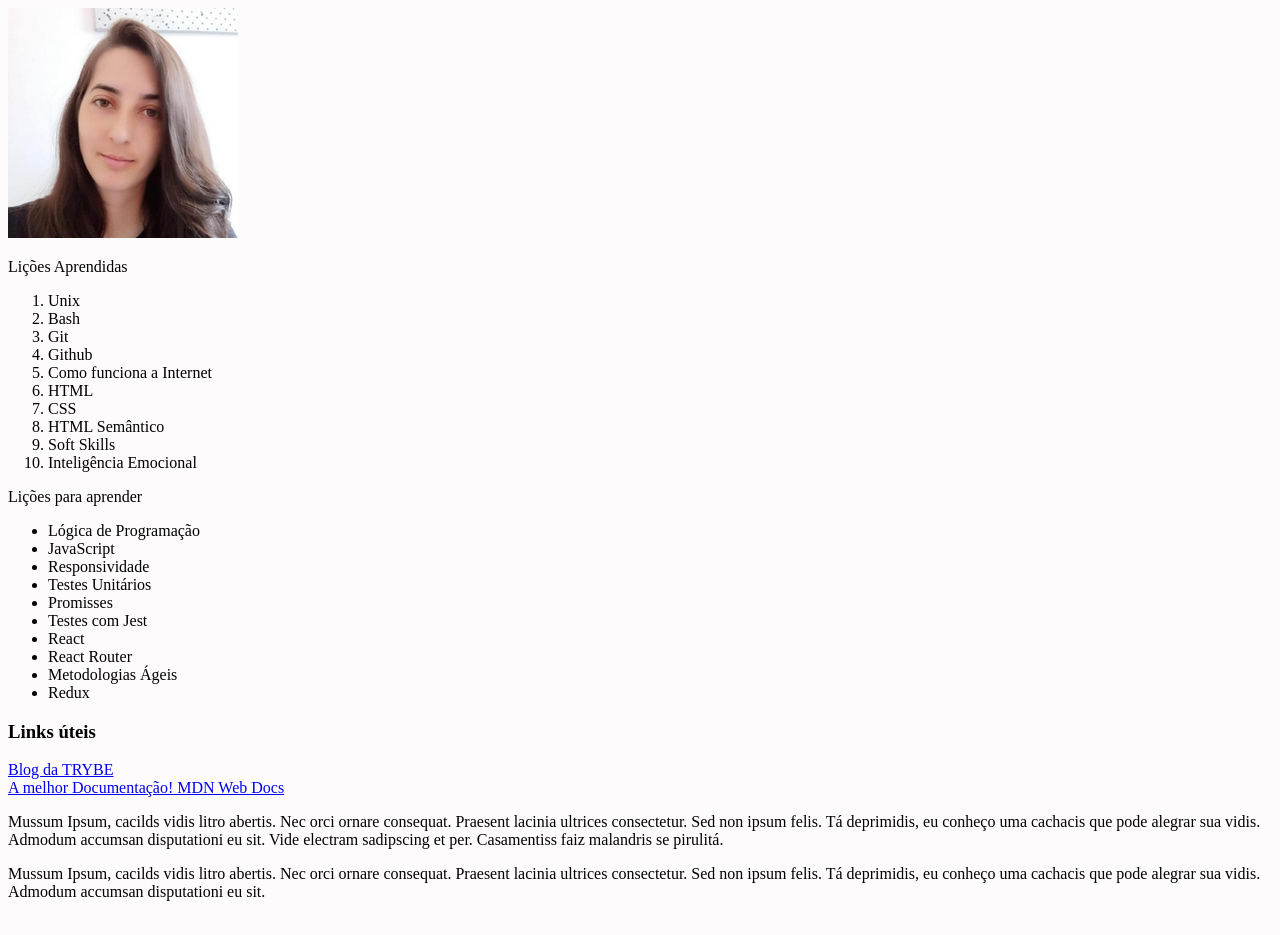
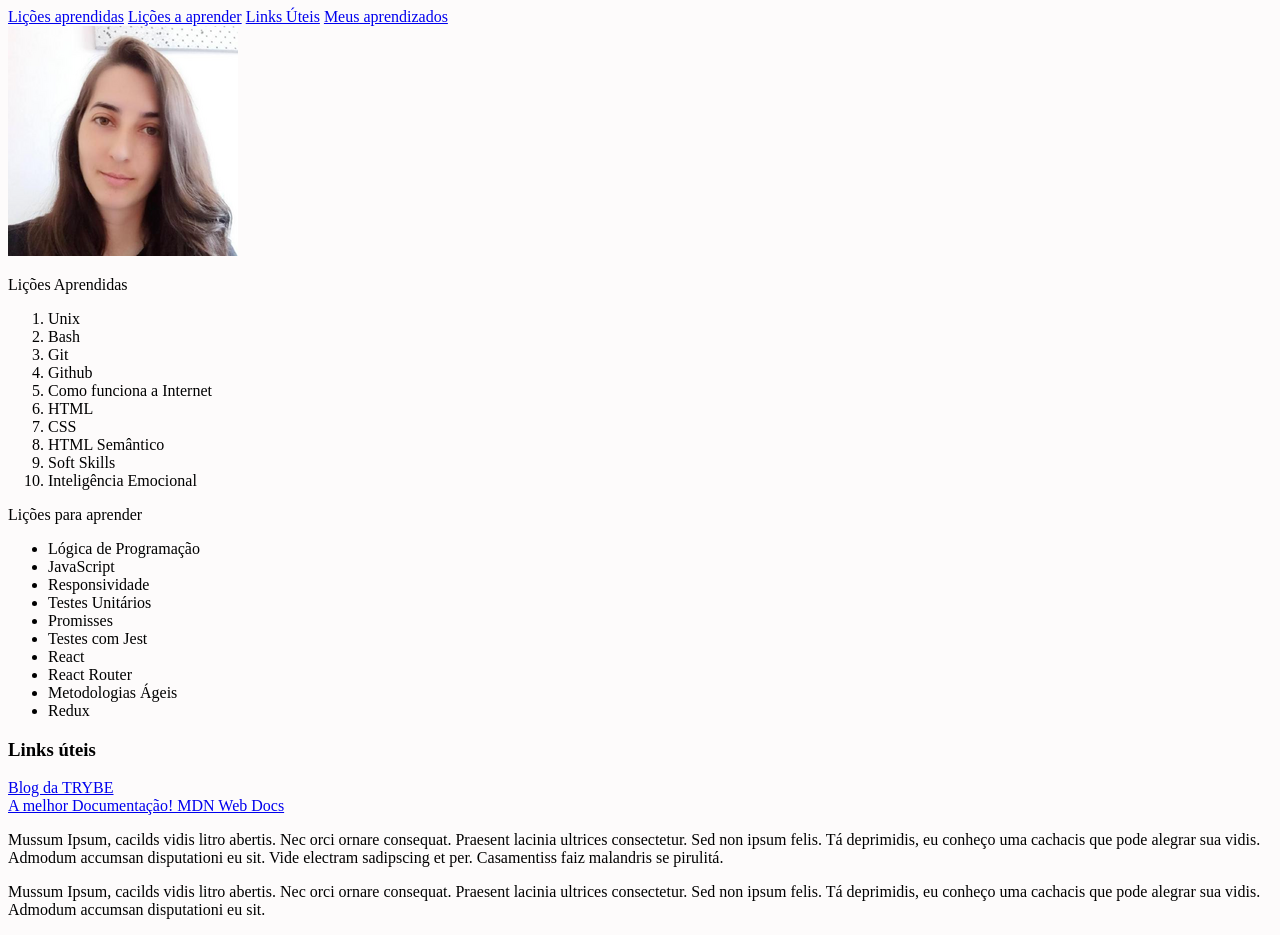
Before and after one commit to uetiari/trybe-lesson-learned, a website: page index.html in a window 1280 px wide. Drawn offline with Linux system fonts and the light colour scheme.

Commit message:
Requisito #10

```diff
--- a/index.html
+++ b/index.html
@@ -11,6 +11,13 @@
     <header id="cabecalho">
         <h1 id="titulo"></h1>
     </header>
+    <nav>
+        <a href="#licoes_aprendidas">Lições aprendidas</a>
+        <a href="#licoes_a_aprender">Lições a aprender</a>
+        <a href="#link_uteis">Links Úteis</a>
+        <a href="#aprendizados">Meus aprendizados</a>
+    </nav>
+
     <img id="minha_foto" src="perfil_ariane.png" alt="Foto de perfil de Ariane">
     <main>
         <p>Lições Aprendidas</p>
@@ -39,12 +46,12 @@
             <li>Metodologias Ágeis</li>
             <li>Redux</li>
         </ul>
-        <section class="link_uteis">
+        <section id="link_uteis">
             <h3>Links úteis</h3>
             <a href="https://blog.betrybe.com/" target="_blank">Blog da TRYBE</a> <br>
             <a href="https://developer.mozilla.org/pt-BR/" target="_blank">A melhor Documentação! MDN Web Docs</a> <br>
         </section>
-        <article>
+        <article id="aprendizado">
             <p>
                 Mussum Ipsum, cacilds vidis litro abertis. Nec orci ornare consequat. Praesent lacinia ultrices consectetur. Sed non ipsum felis. Tá deprimidis, eu conheço uma cachacis que pode alegrar sua vidis. Admodum accumsan disputationi eu sit. Vide electram sadipscing et per. Casamentiss faiz malandris se pirulitá.
             </p>
```
